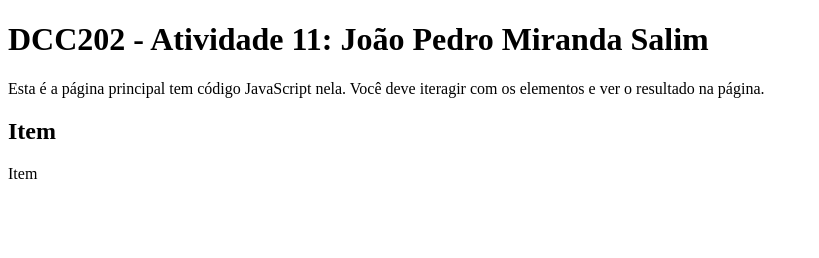
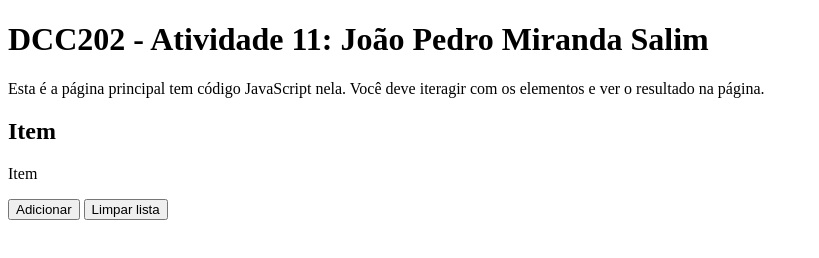
Before and after one commit to ufjf-dcc202/ufjf-dcc202-2023-3-b-atv11-jpsalim21, a plain HTML site: page index.html in a window 1280 px wide. Shown: the whole page, without its empty margins (0-819 px from the left). Drawn offline with Linux system fonts and the light colour scheme.

Commit message:
Cria dois botões dentro do section

```diff
--- a/index.html
+++ b/index.html
@@ -13,6 +13,9 @@
         <section>
             <h2>Item</h2>
             <p id="entrada" contenteditable>Item</p>
+            <button id="adicionar">Adicionar</button>
+            <button id="limpar">Limpar lista</button>
+
         </section>
     </main>
 </body>
```
